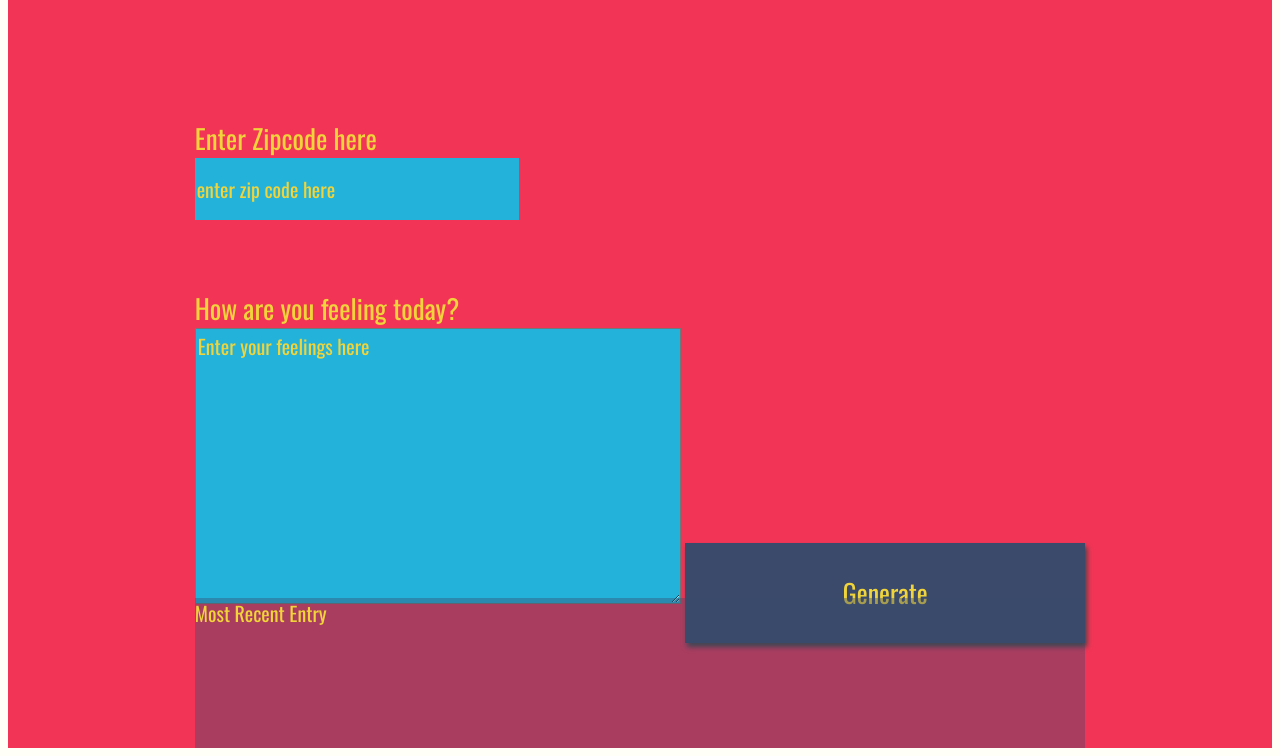
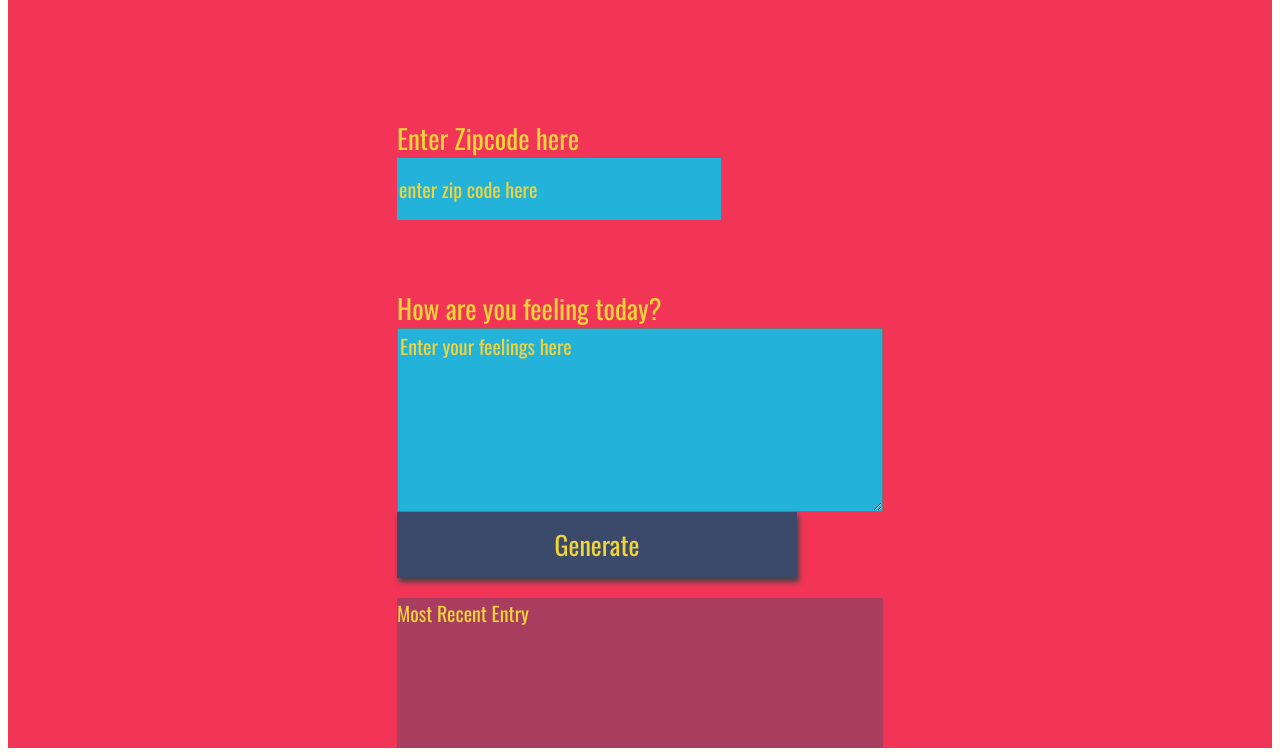
Before and after one commit to glody007/weather-journal-app, a website: page website/index.html in a window 1280 px wide. Shown: the part 60-816 px from the top of the page. Drawn offline with nearby package versions, Linux system fonts and the light colour scheme; a web font is replaced by a local one.

Commit message:
feat: align button

```diff
--- a/website/style.css
+++ b/website/style.css
@@ -18,6 +18,11 @@ body{
 
 .holder{
 
+}
+
+.feel {
+    display: flex;
+    flex-direction: column;
 }
 
 .entry{
```
